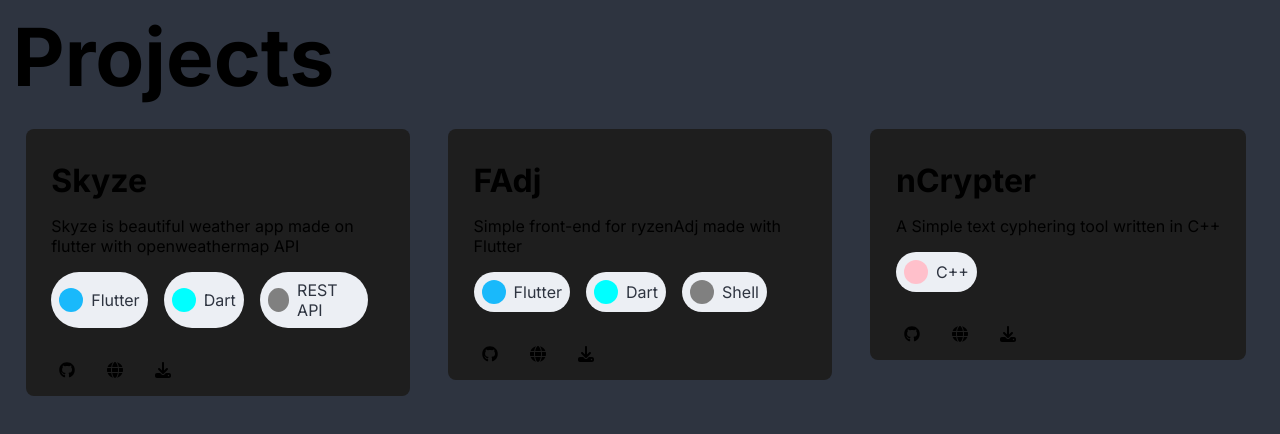
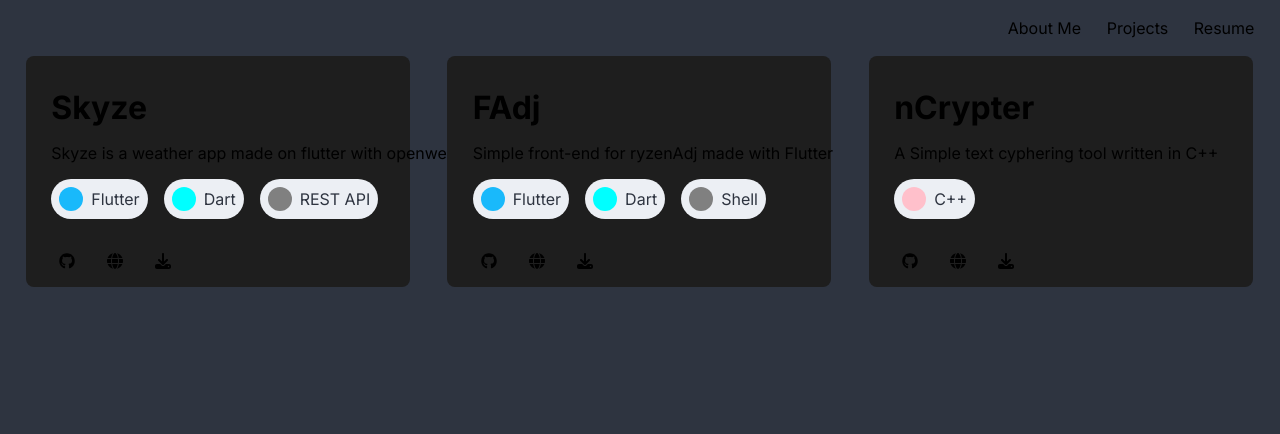
Before and after one commit to n1ved/n1ved.github.io, a Next.js app: page /projects in a window 1280 px wide. Shown: the top 434 px of the page. Built offline with nearby package versions, Linux system fonts and the light colour scheme.

Commit message:
Projects page desktop complete

```diff
--- a/src/app/globals.css
+++ b/src/app/globals.css
@@ -82,7 +82,6 @@
 html,
 body {
   max-width: 100vw;
-  overflow: hidden;
   background-color: #2E3440;
 }
 
--- a/src/app/projects/page.module.css
+++ b/src/app/projects/page.module.css
@@ -9,9 +9,8 @@
 }
 
 .bodyContainer{
-    width: 100%;
     display: grid;
-    column-gap: 1vw;
-    row-gap: 1vh;
-    grid-template-columns: repeat(auto-fit, minmax(20vw, 1fr));
+    place-items: stretch;
+    grid-template-columns: repeat(auto-fill,minmax(25vw,1fr));
+    grid-gap: 10px;
 }
--- a/src/app/projects/page.tsx
+++ b/src/app/projects/page.tsx
@@ -3,17 +3,16 @@
 import ProjectCard from "@/components/project_card/project_card";
 export default function Projects() {
     return <main className={styles.main}>
-        <h1 className={styles.title}>
-            Projects
-        </h1>
+        <Navbar/>
         <div className={styles.bodyContainer}>
             <ProjectCard
                 className={styles.projectCard}
-                image="https://repository-images.githubusercontent.com/625124989/92144e56-997b-4406-ad8a-d21c0e97f3cb"
                 title="Skyze"
-                description="Skyze is beautiful weather app made on flutter with openweathermap API"
+                description="Skyze is a weather app made on flutter with openweathermap API"
                 technologies="Flutter, Dart, REST API"
-                links="github.com"
+                github = "https://github.com/n1ved/skyze"
+                live = ""
+                download = "https://github.com/n1ved/skyze/releases/latest"
                 colors="#19B9FB,cyan,grey"
             />
             <ProjectCard
@@ -21,7 +20,7 @@
                 title="FAdj"
                 description="Simple front-end for ryzenAdj made with Flutter"
                 technologies="Flutter, Dart, Shell"
-                links="github.com"
+                github = ""
                 colors="#19B9FB,cyan,grey"
             />
             <ProjectCard
@@ -32,6 +31,7 @@
                 links="github.com"
                 colors="pink"
             />
+
         </div>
 
     </main>;
--- a/src/components/project_card/project_card.module.css
+++ b/src/components/project_card/project_card.module.css
@@ -1,5 +1,5 @@
 .card{
-    width: fit-content;
+    width:30vw;
     height: fit-content;
     max-width: 30vw;
     background-color: #1e1e1e;
@@ -8,13 +8,9 @@
 }
 .textContainer{
     padding: 2vh 2vw;
+    white-space: nowrap;
 }
 
-.image{
-    width: 100%;
-    height: 100%;
-    border-radius: 1vh;
-}
 
 .title{
     margin: 1rem 0;
--- a/src/components/project_card/project_card.tsx
+++ b/src/components/project_card/project_card.tsx
@@ -17,9 +17,9 @@
             })}
             </span>
             <div className={styles.links}>
-                <a href={props.links} className={styles.link}><FontAwesomeIcon icon={faGithub} className={styles.icon} /></a>
-                <a href={props.links} className={styles.link}><FontAwesomeIcon icon={faGlobe} className={styles.icon}/></a>
-                <a href={props.links} className={styles.link}><FontAwesomeIcon icon={faDownload} className={styles.icon}/></a>
+                <a href={props.github} target={'__blank'} className={styles.link}><FontAwesomeIcon icon={faGithub} className={styles.icon} /></a>
+                <a href={props.live} target={'__blank'} className={styles.link}><FontAwesomeIcon icon={faGlobe} className={styles.icon}/></a>
+                <a href={props.download} target={'__blank'} className={styles.link}><FontAwesomeIcon icon={faDownload} className={styles.icon}/></a>
             </div>
         </div>
     </div>
```
